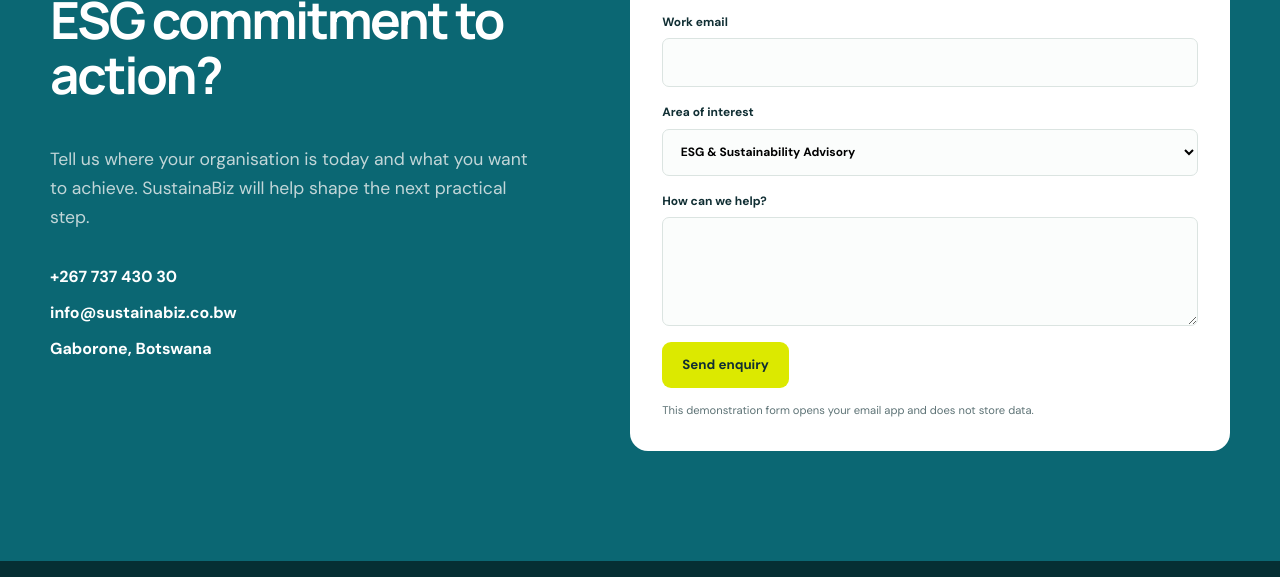
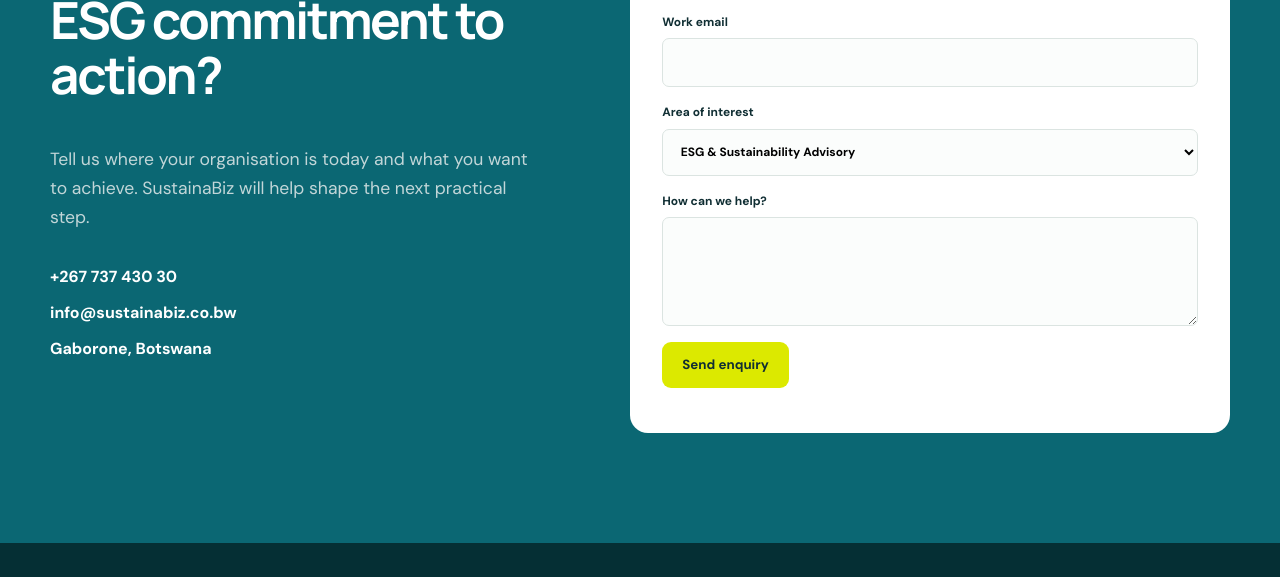
Before and after one commit to baokeronnie/sustainabiz, a plain HTML site: page index.html in a window 1280 px wide. Shown: the part 6567-7144 px from the top of the page. Drawn offline with Linux system fonts and the light colour scheme.

Commit message:
Update index.html

```diff
--- a/index.html
+++ b/index.html
@@ -194,7 +194,7 @@
           <label>Area of interest<select name="service" id="service-select"><option>ESG & Sustainability Advisory</option><option>Audits & Reporting</option><option>Project Management</option><option>Training & Capacity Building</option><option>Social Research & Policy Advisory</option><option>Other</option></select></label>
           <label>How can we help?<textarea name="message" rows="4" required></textarea></label>
           <button class="button button-primary" type="submit">Send enquiry</button>
-          <p class="form-note" id="form-note" role="status">This demonstration form opens your email app and does not store data.</p>
+          <p class="form-note" id="form-note" role="status"></p>
         </form>
       </div>
     </section>
```
